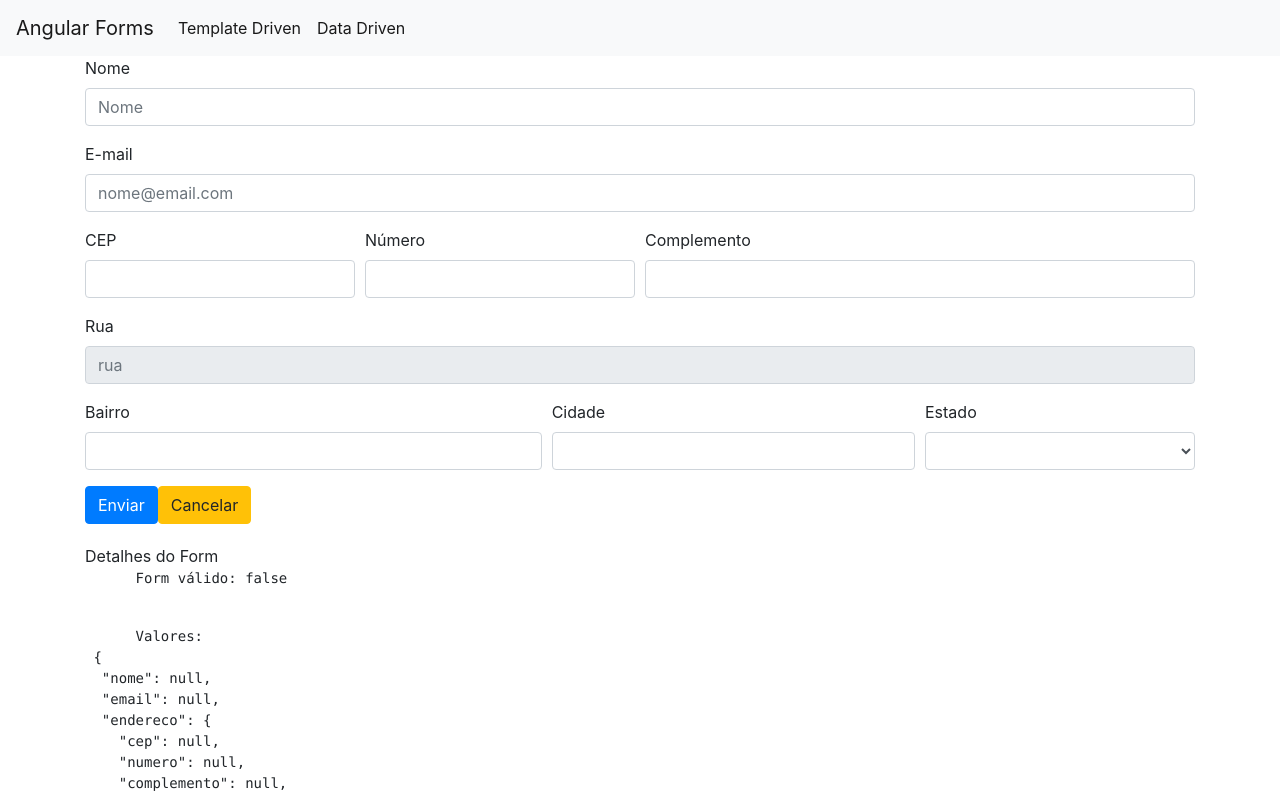
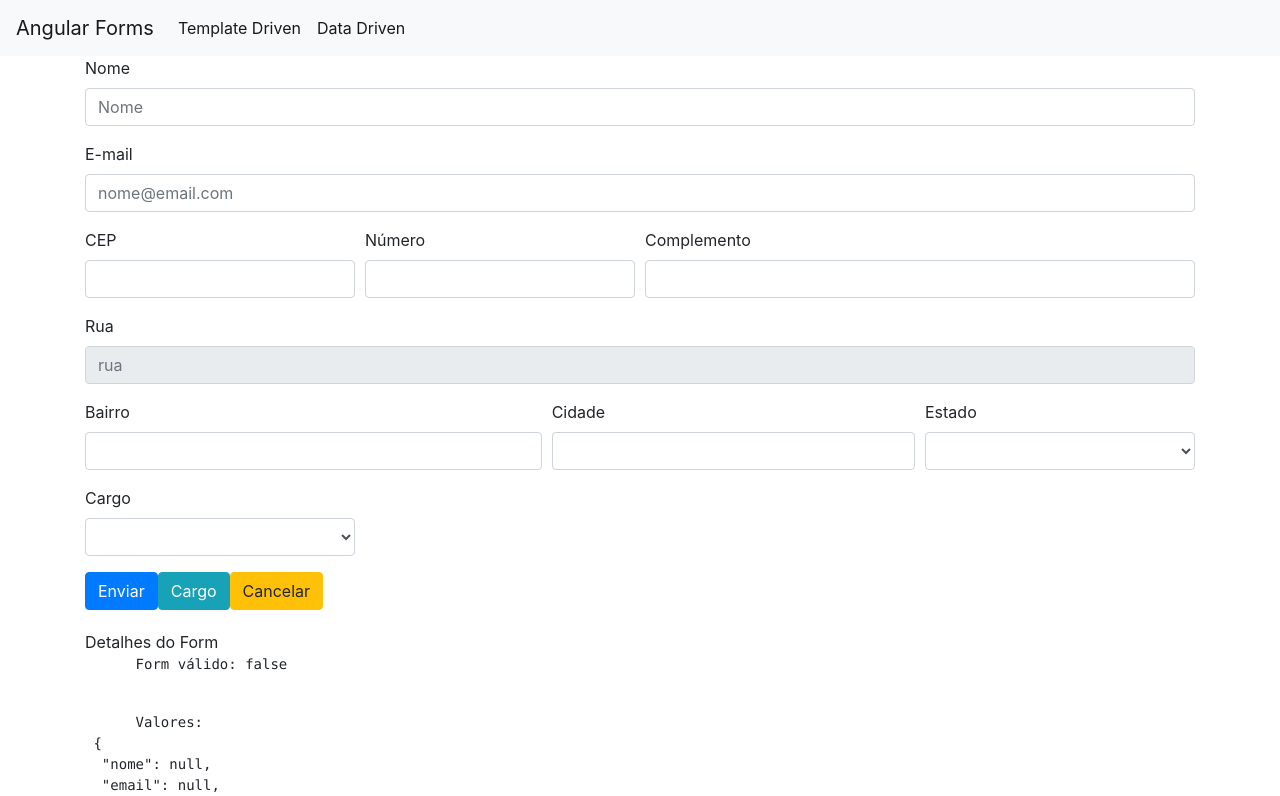
Before and after one commit to michael-zero/Angular, an Angular app: page /dataForm in a window 1280 px wide. Shown: the top 796 px of the page. Built offline with nearby package versions, Linux system fonts and the light colour scheme.

Commit message:
feat: uso do select com para setar OBJETOS

```diff
--- a/src/app/data-form/data-form.component.html
+++ b/src/app/data-form/data-form.component.html
@@ -113,9 +113,25 @@
       </div>
     </div>
   </div>
+
+  <div class="form-group">
+    <div class="form-row">
+
+    <div class="col-md-3" [ngClass]="aplicaCSSdeErro('cargo')">
+      <label for="cargo" class="control-label">Cargo</label>
+      <!-- Criando o Select para cargo -->
+      <select id="cargo" formControlName="cargo" [compareWith]="compararCargos" class="form-control" >
+          <option *ngFor="let cargo of cargos" [ngValue]="cargo">{{cargo.desc}}</option>
+      </select>
+
+    </div>
+    </div>
+  </div>
+
   <!-- BTNS -->
 
   <button class="btn btn-primary" type="submit">Enviar</button>
+  <button class="btn btn-info" (click)="setarCargo()">Cargo</button>
   <button class="btn btn-warning" (click)="resetar()">Cancelar</button>
 
   <app-form-debug [form]="formulario"></app-form-debug>
--- a/src/app/data-form/data-form.component.ts
+++ b/src/app/data-form/data-form.component.ts
@@ -16,6 +16,7 @@
   formulario!: FormGroup
   // estados!: EstadoBr[]
   estados!: Observable<EstadoBr[]>
+  cargos!: any[]
 
   constructor(
     private formBuilder: FormBuilder,
@@ -27,6 +28,7 @@
   ngOnInit(): void {
 
     this.estados = this.dropdownService.getEstadosBr()
+    this.cargos  = this.dropdownService.getCargos()
     // Buscando estados
     // this.dropdownService.getEstadosBr()
     // .subscribe(dados => this.estados = dados)
@@ -50,6 +52,8 @@
         cidade:[null,Validators.required] ,
         estado:[null,Validators.required]
        })
+       ,
+       cargo: [null]
     })
   }
 
@@ -137,5 +141,13 @@
      }})
   }
 
+  setarCargo(){
+    let cargo = { nome: 'Dev', nivel: 'Pleno', desc: 'Dev Pl' }
+    this.formulario.get('cargo')?.setValue(cargo)
+  }
+
+  compararCargos(obj1: { nome: any; nivel: any; }, obj2: { nome: any; nivel: any; }) {
+    return obj1 && obj2 ? (obj1.nome === obj2.nome && obj1.nivel === obj2.nivel) : obj1 === obj2;
+  }
 
 }
--- a/src/app/shared/services/dropdown.service.ts
+++ b/src/app/shared/services/dropdown.service.ts
@@ -13,4 +13,29 @@
     return this.http.get<EstadoBr[]>('../../../assets/dados/estadosbr.json')
     .pipe()
   }
+
+  getCargos() {
+    return [
+      { nome: 'Dev', nivel: 'Junior', desc: 'Dev Jr' },
+      { nome: 'Dev', nivel: 'Pleno', desc: 'Dev Pl' },
+      { nome: 'Dev', nivel: 'Senior', desc: 'Dev Sr' }
+    ];
+  }
+
+  getTecnologias() {
+
+    return [
+      { nome: 'java', desc: 'Java' },
+      { nome: 'javascript', desc: 'JavaScript' },
+      { nome: 'php', desc: 'PHP' },
+      { nome: 'ruby', desc: 'Ruby' }
+    ];
+  }
+
+  getNewsletter() {
+    return [
+      { valor: 's', desc: 'Sim' },
+      { valor: 'n', desc: 'Não' }
+    ];
+  }
 }
```
